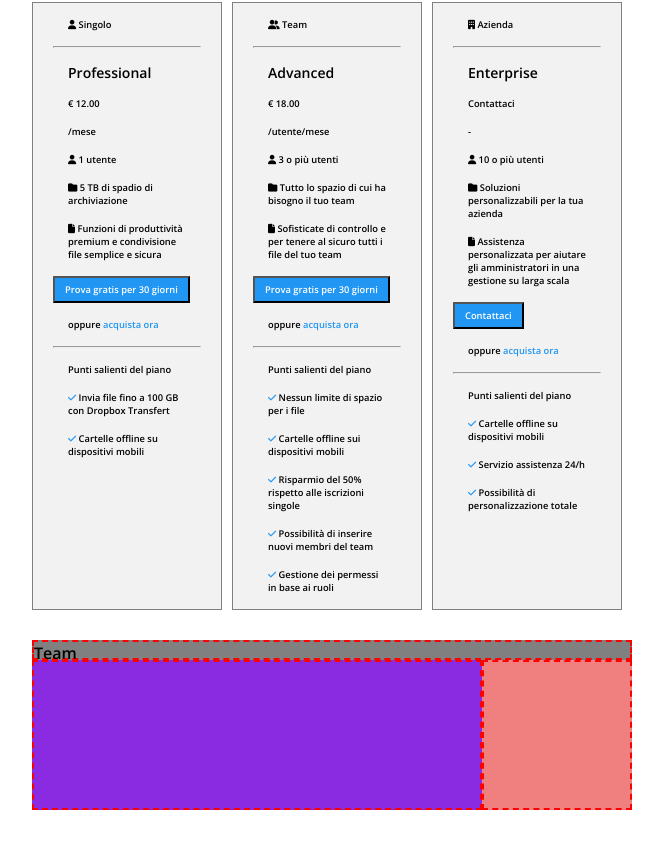
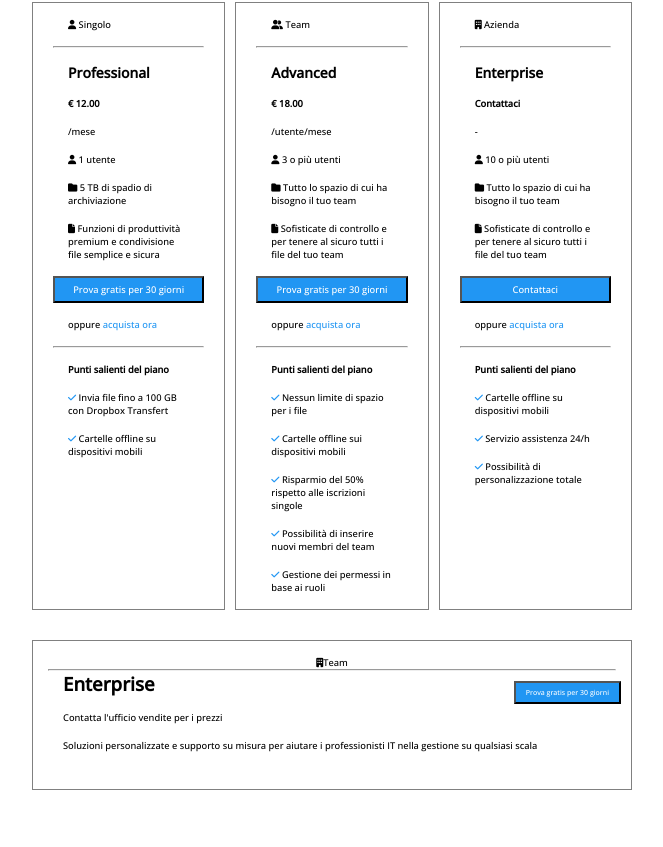
Before and after one commit to Alessiovinci87/htmlcss-dropbox, a plain HTML site: page index.html in a window 1280 px wide. Shown: the part 693-1540 px from the top of the page, without its empty margins (308-971 px from the left). Drawn offline with nearby package versions, Linux system fonts and the light colour scheme.

Commit message:
terminato main top - seguono modifiche

```diff
--- a/css/style.css
+++ b/css/style.css
@@ -2,13 +2,13 @@
 reset
  */
 
- *{
+* {
     margin: 0;
-    padding:0;
+    padding: 0;
     box-sizing: border-box;
 }
 
- *{
+* {
     font-family: 'Open Sans', sans-serif;
 }
 
@@ -16,12 +16,12 @@ reset
 general
  */
 
-.container{
+.container {
     max-width: 1200px;
     margin: 0 auto;
 }
 
- .container-header-bottom{
+.container-header-bottom {
     max-width: 1200px;
     margin: 0 auto;
 
@@ -33,7 +33,7 @@ general
     margin: 0 auto;
 }
 
- .main-container-prova-gratuita{
+.main-container-prova-gratuita {
     max-width: 600px;
     margin: 0 auto;
 }
@@ -47,14 +47,14 @@ general
 header
  */
 
-.header-top-container{
+.header-top-container {
     display: flex;
     justify-content: space-between;
     align-items: center;
 
 }
 
-img{
+img {
     padding: 10px;
 }
 
@@ -94,14 +94,14 @@ header bottom
 */
 
 
-.header-bottom{
-    background-color:#B4D0E7 ;
+.header-bottom {
+    background-color: #B4D0E7;
     display: flex;
     align-items: center;
     height: 500px;
 }
 
-h1{
+h1 {
     background-color: lightcoral;
     height: 50px;
 }
@@ -118,20 +118,20 @@ h1{
     margin-left: 100px;
 }
 
-.left i{
+.left i {
     display: block;
     margin-top: 30px;
 }
 
-.text-1{
+.text-1 {
     margin-bottom: 30px;
 }
 
-.text-2{
+.text-2 {
     margin-top: 30px;
 }
 
-.img-header-bottom img{
+.img-header-bottom img {
     width: 100%;
 }
 
@@ -140,56 +140,58 @@ main top
 */
 
 
-.column-main-top {
+.column-main-top {}
 
+.title-main-top {
+    text-align: left;
+    margin-top: 30px;
 }
 
-.title-main-top{
-    text-align: left;
-    margin-top: 30px;
-
-}
-
-.radio-main-top{
+.radio-main-top {
     margin: 30px 0;
 }
 
-#radio{
+#radio {
     margin-left: 30px;
 }
 
 .container-column {
     display: flex;
+    margin-right: -10px;
 }
 
 .column {
     flex-basis: 33.33%;
-    background-color: #f2f2f2;
     padding: 0 20px;
     margin-right: 10px;
     font-size: 7pt;
     border: 1px solid gray;
 }
 
-
-
-  .column h2, p{
+.column h2 {
     margin: 15px;
 }
 
+.column p {
+    margin: 15px;
+}
+
+
 .button-main-top {
+    text-align: center;
+    width: 100%;
     background-color: #2196F3;
-    padding:5px 10px;
+    padding: 5px 10px;
     color: white;
     font-size: unset;
 }
 
 
-.acquista-ora{
+.acquista-ora {
     color: #2196F3;
 }
 
-.fa-check{
+.fa-check {
     color: #2196F3;
 }
 
@@ -199,38 +201,67 @@ main top
 
 .title-horizontal-column {
     margin-top: 30px;
-    height: 20px;
-    background-color: gray;
-    border: 2px dashed red;
+    text-align: center;
+    font-size: 7pt;
+    border: 1px solid black;
 }
 
 .container-horizontal-column {
     display: flex;
     flex-wrap: nowrap;
     height: 80px;
-    background-color: yellow;
+
+
 }
 
 .enterprise {
+    position: relative;
+    margin-top: 30px;
+    padding: 15px;
     height: 150px;
-    width: 75%;
-    background-color: blueviolet;
-    border: 2px dashed red;
+    width: 100%;
+    border: 1px solid gray;
 }
 
-.button-horizontal-column {
+.enterprise h3{
+    padding: 0 15px;
+}
+
+.enterprise p{
+    font-size: 7pt;
+    padding:15px 15px 0 15px;
+}
+.enterprise span{
+    display: block;
+    font-size: 7pt;
+    text-align: center;
+}
+
+.button-enterprise{
+    position: absolute;
+    top: 40px;
+    right: 10px;
+    text-align: center;
+    background-color: #2196F3;
+    padding: 5px 10px;
+    color: white;
+    font-size: 7px;
+}
+
+/* .button-horizontal-column {
+    margin-top: 30px;
     height: 150px;
     width: 25%;
-    background-color: lightcoral;
-    border: 2px dashed red;
 
-}
+    border: 1px solid gray;
+
+} */
 
 /*
 main center
 */
 
-.main-center-1{
+.main-center-1 {
     background-color: pink;
     display: flex;
     margin-top: 100px;
@@ -271,14 +302,14 @@ main center 2
     margin-bottom: 30px;
 }
 
-.card-1{
+.card-1 {
     height: 300px;
     background-color: lightgreen;
     width: calc((100% / 3) - 15px);
     border: 1px dashed red;
 }
 
-.card-2{
+.card-2 {
     height: 300px;
     background-color: lightgreen;
     width: calc((100% / 3) - 30px);
@@ -286,21 +317,21 @@ main center 2
     margin: 0 30px 30px 30px;
 }
 
-.card-3{
+.card-3 {
     height: 300px;
     background-color: lightgreen;
     width: calc((100% / 3) - 15px);
     border: 1px dashed red;
 }
 
-.card-4{
+.card-4 {
     height: 300px;
     background-color: lightgreen;
     width: calc((100% / 3) - 15px);
     border: 1px dashed red;
 }
 
-.card-5{
+.card-5 {
     height: 300px;
     background-color: lightgreen;
     width: calc((100% / 3) - 30px);
@@ -309,7 +340,7 @@ main center 2
 
 }
 
-.card-6{
+.card-6 {
     height: 300px;
     background-color: lightgreen;
     width: calc((100% / 3) - 15px);
@@ -344,7 +375,7 @@ main box img
 }
 
 
-.box-1{
+.box-1 {
     width: 200px;
     height: 200px;
     display: flex;
@@ -357,16 +388,19 @@ main box img
     height: calc(50%);
     border: 1px dashed red;
 }
+
 .img-2 {
     width: calc(50%);
     height: calc(50%);
     border: 1px dashed red;
 }
+
 .img-3 {
     width: calc(50%);
     height: calc(50%);
     border: 1px dashed red;
 }
+
 .img-4 {
     width: calc(50%);
     height: calc(50%);
@@ -411,16 +445,19 @@ main box img
     height: calc(50%);
     border: 1px dashed red;
 }
+
 .img-6 {
     width: calc(50%);
     height: calc(50%);
     border: 1px dashed red;
 }
+
 .img-7 {
     width: calc(50%);
     height: calc(50%);
     border: 1px dashed red;
 }
+
 .img-8 {
     width: calc(50%);
     height: calc(50%);
@@ -440,7 +477,7 @@ prova gratuita
 
 }
 
-.prova-gratuita{
+.prova-gratuita {
     background-color: aquamarine;
     height: 100px;
     border: 2px dashed red;
@@ -454,7 +491,7 @@ prova gratuita
 
 }
 
-.domande{
+.domande {
     background-color: lightseagreen;
     height: 300px;
     border: 2px dashed red;
--- a/index.html
+++ b/index.html
@@ -8,10 +8,7 @@
     <!-- font -->
     <link rel="preconnect" href="https://fonts.googleapis.com">
     <link rel="preconnect" href="https://fonts.gstatic.com" crossorigin>
-    <link href="https://fonts.googleapis.com/css2?family=Open+Sans:ital,wght@1,400;1,500&display=swap" rel="stylesheet">
-    <link rel="preconnect" href="https://fonts.googleapis.com">
-    <link rel="preconnect" href="https://fonts.gstatic.com" crossorigin>
-    <link href="https://fonts.googleapis.com/css2?family=Open+Sans:wght@600&display=swap" rel="stylesheet">
+    <link href="https://fonts.googleapis.com/css2?family=Open+Sans:wght@500&display=swap" rel="stylesheet">
     <!-- font awesone-->
     <link rel="stylesheet" href="https://cdnjs.cloudflare.com/ajax/libs/font-awesome/6.4.0/css/all.min.css"
     integrity="sha512-iecdLmaskl7CVkqkXNQ/ZH/XLlvWZOJyj7Yy7tcenmpD1ypASozpmT/E0iPtmFIB46ZmdtAc9eNBvH0H/ZpiBw=="
@@ -146,7 +143,8 @@
                         <p>/mese</p>
                         <p><i class="fa-solid fa-user"></i> 1 utente</p>
                         <p><i class="fa-solid fa-folder"></i> 5 TB di spadio di archiviazione</p>
-                        <p><i class="fa-solid fa-file"></i> Funzioni di produttività premium e condivisione file semplice e sicura</p>
+                        <p><i class="fa-solid fa-file"></i> Funzioni di produttività premium e condivisione file
+                            semplice e sicura</p>
                         <button class="button-main-top">Prova gratis per 30 giorni</button>
                         <p>oppure <a class="acquista-ora" href="">acquista ora</a></p>
                         <hr>
@@ -163,7 +161,8 @@
                         <p>/utente/mese</p>
                         <p><i class="fa-solid fa-user"></i> 3 o più utenti</p>
                         <p><i class="fa-solid fa-folder"></i> Tutto lo spazio di cui ha bisogno il tuo team</p>
-                        <p><i class="fa-solid fa-file"></i> Sofisticate di controllo e per tenere al sicuro tutti i file del tuo team</p>
+                        <p><i class="fa-solid fa-file"></i> Sofisticate di controllo e per tenere al sicuro tutti i file
+                            del tuo team</p>
                         <button class="button-main-top">Prova gratis per 30 giorni</button>
                         <p>oppure <a class="acquista-ora" href="">acquista ora</a></p>
                         <hr>
@@ -183,8 +182,9 @@
                         <p><strong>Contattaci</strong></p>
                         <p>-</p>
                         <p><i class="fa-solid fa-user"></i> 10 o più utenti</p>
-                        <p><i class="fa-solid fa-folder"></i> Soluzioni personalizzabili per la tua azienda</p>
-                        <p><i class="fa-solid fa-file"></i> Assistenza personalizzata per aiutare gli amministratori in una gestione su larga scala</p>
+                        <p><i class="fa-solid fa-folder"></i> Tutto lo spazio di cui ha bisogno il tuo team</p>
+                        <p><i class="fa-solid fa-file"></i> Sofisticate di controllo e per tenere al sicuro tutti i file
+                            del tuo team</p>
                         <button class="button-main-top">Contattaci</button>
                         <p>oppure <a class="acquista-ora" href="">acquista ora</a></p>
                         <hr>
@@ -201,20 +201,29 @@
 
             <section class="horizontal-column-main">
 
-                <div class="title-horizontal-column">
+                <!-- <div class="title-horizontal-column">
 
-                    Team
+                    <p><i class="fa-sharp fa-solid fa-building"></i>Team</p>
 
-                </div>
+                </div> -->
 
                 <div class="container-horizontal-column">
                     <div class="enterprise">
+                        <span><i class="fa-sharp fa-solid fa-building"></i>Team</span>
+                        <hr>
+                        <h3>Enterprise</h3>
 
+                        <p>Contatta l'ufficio vendite per i prezzi</p>
+
+                        <p>Soluzioni personalizzate e supporto su misura per aiutare i professionisti IT nella gestione
+                            su qualsiasi scala</p>
+
+                        <button class="button-enterprise">Prova gratis per 30 giorni</button>
                     </div>
 
-                    <div class="button-horizontal-column">
+                    <!-- <div class="button-horizontal-column">
 
-                    </div>
+                    </div> -->
 
                 </div>
 
```
Lines whose indentation alone changed are shown as unchanged.
